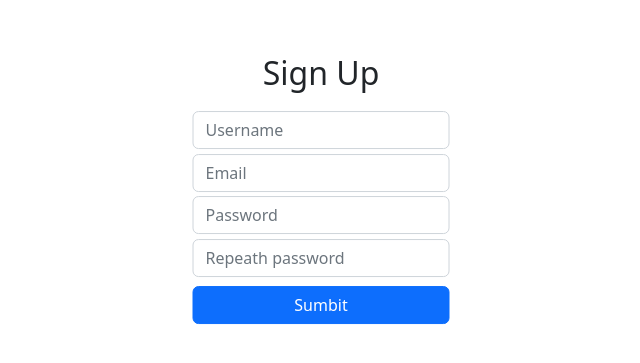
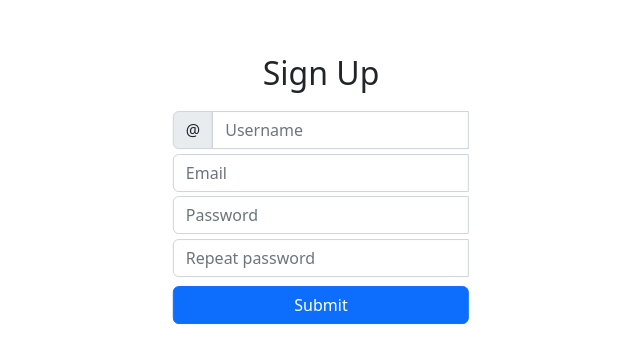
Before and after one commit to Kiri111enz/write-down, a React (Vite) app in the folder client/: page / in a window 1280 px wide. Shown: the part 211-574 px from the top of the page, without its empty margins (319-959 px from the left). Built offline with nearby package versions, Linux system fonts and the light colour scheme.

Commit message:
sign-up form refactor

```diff
--- /dev/null
+++ b/client/src/components/FormInput.tsx
@@ -0,0 +1,25 @@
+import Form from 'react-bootstrap/Form';
+import { InputGroup } from 'react-bootstrap';
+import styles from './../styles/FormInput.module.css';
+
+interface FormInputProps {
+    type: string,
+    name?: string,
+    placeholder?: string,
+    description?: string
+    error?: string,
+    onChange?(name: string, value: string): void
+}
+
+const FormInput = (props: FormInputProps): JSX.Element => (
+    <InputGroup className={styles['form-input']}>
+        {!!props.description && <InputGroup.Text id="description">{props.description}</InputGroup.Text>}
+        <Form.Control className="form-input" {...props}
+            aria-describedby="description"
+            isInvalid={!!props.error}
+            onChange={props.onChange ? ((event) => props.onChange(event.target.name, event.target.value)) : undefined}/>
+        <Form.Control.Feedback type="invalid">{props.error}</Form.Control.Feedback>
+    </InputGroup>
+);
+
+export default FormInput;
--- a/client/src/components/SignUp.tsx
+++ b/client/src/components/SignUp.tsx
@@ -3,6 +3,7 @@ import Form from 'react-bootstrap/Form';
 import Button from 'react-bootstrap/Button';
 import axios from 'axios';
 import styles from './../styles/SignUp.module.css';
+import FormInput from './FormInput';
 
 const submit = async (event: SyntheticEvent): Promise<void> => {
     event.preventDefault();
@@ -17,17 +18,15 @@ const submit = async (event: SyntheticEvent): Promise<void> => {
         .catch((err) => alert(err));
 };
 
-const SignUp = (): JSX.Element => {
-    return (
-        <Form id={styles.form} onSubmit={submit}>
-            <h2>Sign Up</h2>
-            <Form.Control name="name" type="text" placeholder="Username"/>
-            <Form.Control name="email" type="email" placeholder="Email"/>
-            <Form.Control name="password" type="password" placeholder="Password"/>
-            <Form.Control type="password" placeholder="Repeath password"/>
-            <Button variant="primary" type="submit">Sumbit</Button>
-        </Form>
-    );
-};
+const SignUp = (): JSX.Element => (
+    <Form className={styles.form} onSubmit={submit}>
+        <h2>Sign Up</h2>
+        <FormInput type="text" name="name"  placeholder="Username" description="@"></FormInput>
+        <FormInput type="email" name="email"  placeholder="Email"></FormInput>
+        <FormInput type="password" name="password" placeholder="Password"></FormInput>
+        <FormInput type="password" placeholder="Repeat password"></FormInput>
+        <Button variant="primary" type="submit">Submit</Button>
+    </Form>
+);
 
 export default SignUp;
--- /dev/null
+++ b/client/src/styles/FormInput.module.css
@@ -0,0 +1,7 @@
+.form-input > input {
+    margin: 0.15rem 0;
+}
+
+.form-input > span {
+    margin: 0.15rem 0;
+}
--- a/client/src/styles/SignUp.module.css
+++ b/client/src/styles/SignUp.module.css
@@ -1,18 +1,14 @@
-#form {
+.form {
     z-index: 1;
     display: flex;
     flex-direction: column;
     text-align: center;
 }
 
-#form > h2 {
+.form > h2 {
     margin-bottom: 1rem;
 }
 
-#form > input {
-    margin: 0.15rem 0;
-}
-
-#form > button {
+.form > button {
     margin-top: 0.4rem;
 }
```
Also changed, not shown: client/.eslintrc.json.
